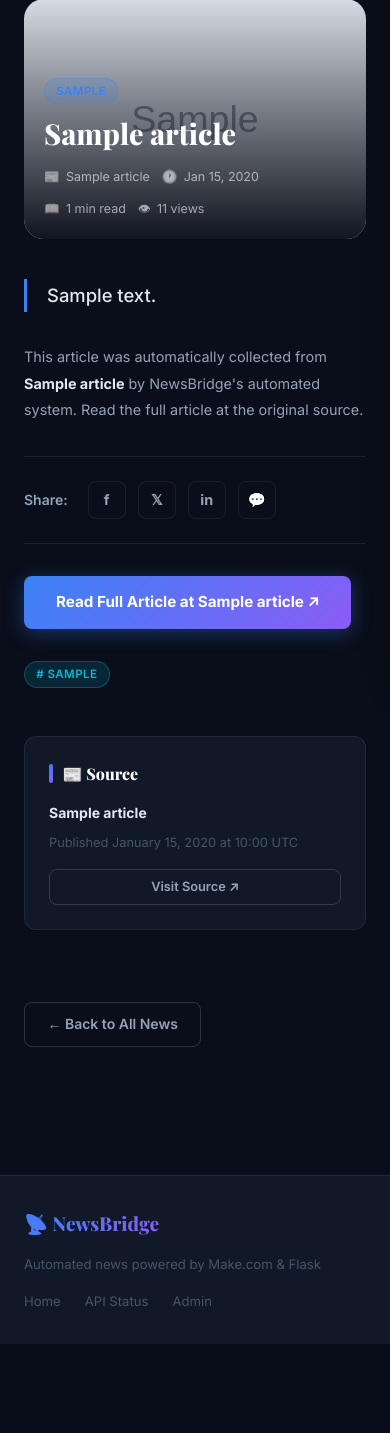
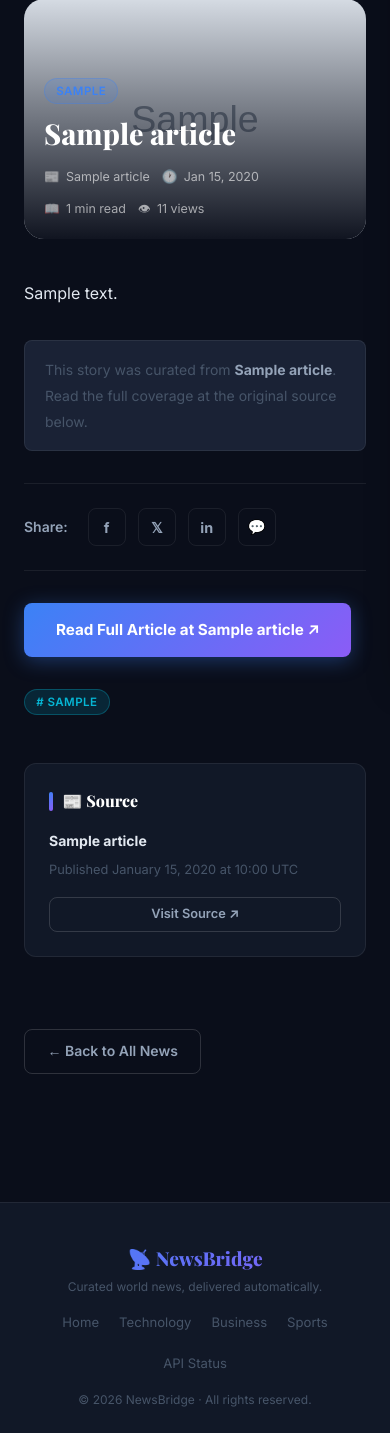
Before and after one commit to ShayanAgha/NewsBridge, a Flask app: page /article/1 in a window 390 px wide; the page is wider, and only the part inside the window is pictured. Shown: the part 160-1593 px from the top of that part. Before the commit the page ends 1504 px from the top of that part, so only its background shows below. Run offline with Flask 3, Linux system fonts and the light colour scheme; tables that the repository leaves empty hold one stand-in row (values such as "Sample post"); grey boxes marked "Sample" are stand-in pictures.

Commit message:
Fix: HTML in summaries, ticker overlap, article content, footer, empty state, search display

```diff
--- a/app/models.py
+++ b/app/models.py
@@ -41,9 +41,25 @@ class Article(db.Model):
             return [t.strip() for t in self.tags.split(',') if t.strip()]
         return []
 
+    def clean_summary(self, max_chars=200):
+        """Return plain-text summary with HTML stripped, truncated to max_chars."""
+        if not self.summary:
+            return ''
+        import re
+        # Strip all HTML tags
+        text = re.sub(r'<[^>]+>', ' ', self.summary)
+        # Collapse whitespace
+        text = re.sub(r'\s+', ' ', text).strip()
+        if max_chars and len(text) > max_chars:
+            text = text[:max_chars].rsplit(' ', 1)[0] + '…'
+        return text
+
     def reading_time(self):
+        """Estimate reading time in minutes from plain-text content."""
         if self.summary:
-            words = len(self.summary.split())
+            import re
+            plain = re.sub(r'<[^>]+>', ' ', self.summary)
+            words = len(plain.split())
             minutes = max(1, round(words / 200))
             return minutes
         return 1
--- a/app/static/css/style.css
+++ b/app/static/css/style.css
@@ -142,6 +142,12 @@ button { cursor: pointer; font-family: inherit; border: none; background: none;
   white-space: nowrap;
 }
 .ticker-track:hover { animation-play-state: paused; }
+.ticker-scroll {
+  flex: 1;
+  overflow: hidden; /* contains the scrolling animation — prevents track leaking over label */
+  display: flex;
+  align-items: center;
+}
 .ticker-item {
   display: inline-flex; align-items: center;
   color: white; font-size: 0.85rem; font-weight: 500;
@@ -466,6 +472,56 @@ button { cursor: pointer; font-family: inherit; border: none; background: none;
 }
 .article-body p { margin-bottom: 1.5rem; }
 
+/* Rich HTML content from RSS feeds */
+.article-body-content {
+  font-size: 1rem; line-height: 1.8; color: var(--clr-text);
+  margin-bottom: 2rem;
+}
+.article-body-content p {
+  margin-bottom: 1.25rem;
+}
+.article-body-content img {
+  max-width: 100%; height: auto;
+  border-radius: var(--radius);
+  margin: 1.25rem 0;
+  display: block;
+}
+.article-body-content a {
+  color: var(--clr-accent);
+  text-decoration: underline;
+  text-underline-offset: 3px;
+}
+.article-body-content a:hover { color: var(--clr-accent-2); }
+.article-body-content h2,
+.article-body-content h3 {
+  font-family: var(--font-serif);
+  color: var(--clr-white);
+  margin: 1.5rem 0 0.6rem;
+  line-height: 1.3;
+}
+.article-body-content ul,
+.article-body-content ol {
+  padding-left: 1.5rem;
+  margin-bottom: 1.25rem;
+}
+.article-body-content li { margin-bottom: 0.4rem; }
+.article-body-content blockquote {
+  border-left: 3px solid var(--clr-accent);
+  padding-left: 1.25rem;
+  color: var(--clr-text-muted);
+  font-style: italic;
+  margin: 1.5rem 0;
+}
+.article-source-note {
+  font-size: 0.875rem; color: var(--clr-text-dim);
+  padding: 1rem 1.25rem;
+  border-radius: var(--radius-sm);
+  background: var(--clr-surface-2);
+  border: 1px solid var(--clr-border);
+  margin-top: 1.5rem;
+}
+.article-source-note strong { color: var(--clr-text-muted); }
+
 .share-bar {
   display: flex; align-items: center; gap: 0.75rem;
   padding: 1.5rem 0;
@@ -651,23 +707,32 @@ button { cursor: pointer; font-family: inherit; border: none; background: none;
 .footer {
   border-top: 1px solid var(--clr-border);
   background: var(--clr-surface);
-  padding: 2rem 0;
+  padding: 2.5rem 0 1.5rem;
   margin-top: 4rem;
 }
 .footer-inner {
-  display: flex; align-items: center; justify-content: space-between;
-  flex-wrap: wrap; gap: 1rem;
+  display: grid;
+  grid-template-columns: auto 1fr auto;
+  align-items: center;
+  gap: 2rem;
 }
+.footer-brand-block { display: flex; flex-direction: column; gap: 0.2rem; }
 .footer-brand {
   font-family: var(--font-serif);
   font-size: 1.2rem; font-weight: 800;
   background: var(--grad-accent); -webkit-background-clip: text;
   -webkit-text-fill-color: transparent; background-clip: text;
 }
-.footer-text { color: var(--clr-text-dim); font-size: 0.82rem; }
-.footer-links { display: flex; gap: 1.5rem; }
+.footer-tagline { color: var(--clr-text-dim); font-size: 0.75rem; }
+.footer-links { display: flex; gap: 1.25rem; justify-content: center; flex-wrap: wrap; }
 .footer-link { color: var(--clr-text-dim); font-size: 0.82rem; transition: color var(--duration); }
 .footer-link:hover { color: var(--clr-accent); }
+.footer-copy { color: var(--clr-text-dim); font-size: 0.75rem; text-align: right; white-space: nowrap; }
+@media (max-width: 768px) {
+  .footer-inner { grid-template-columns: 1fr; gap: 1rem; text-align: center; }
+  .footer-links { justify-content: center; }
+  .footer-copy { text-align: center; }
+}
 
 /* ── Animations ────────────────────────────────────────────── */
 @keyframes fadeInUp {
--- a/app/templates/base.html
+++ b/app/templates/base.html
@@ -20,10 +20,12 @@
   <div class="ticker-bar" role="marquee" aria-live="polite">
     <div class="ticker-inner container">
       <span class="ticker-label">🔴 Breaking</span>
-      <div class="ticker-track" id="ticker-track">
-        {% for item in latest_ticker %}
-        <a href="{{ url_for('public.article_detail', article_id=item.id) }}" class="ticker-item">{{ item.title }}</a>
-        {% endfor %}
+      <div class="ticker-scroll">
+        <div class="ticker-track" id="ticker-track">
+          {% for item in latest_ticker %}
+          <a href="{{ url_for('public.article_detail', article_id=item.id) }}" class="ticker-item">{{ item.title }}</a>
+          {% endfor %}
+        </div>
       </div>
     </div>
   </div>
@@ -71,13 +73,18 @@
   <!-- Footer -->
   <footer class="footer" role="contentinfo">
     <div class="container footer-inner">
-      <span class="footer-brand">📡 NewsBridge</span>
-      <span class="footer-text">Automated news powered by Make.com & Flask</span>
+      <div class="footer-brand-block">
+        <span class="footer-brand">📡 NewsBridge</span>
+        <p class="footer-tagline">Curated world news, delivered automatically.</p>
+      </div>
       <nav class="footer-links" aria-label="Footer navigation">
         <a href="{{ url_for('public.index') }}" class="footer-link">Home</a>
+        <a href="{{ url_for('public.index', category='Technology') }}" class="footer-link">Technology</a>
+        <a href="{{ url_for('public.index', category='Business') }}" class="footer-link">Business</a>
+        <a href="{{ url_for('public.index', category='Sports') }}" class="footer-link">Sports</a>
         <a href="{{ url_for('api.health') }}" class="footer-link">API Status</a>
-        <a href="{{ url_for('admin.dashboard') }}" class="footer-link">Admin</a>
       </nav>
+      <p class="footer-copy">&copy; 2026 NewsBridge &middot; All rights reserved.</p>
     </div>
   </footer>
 
--- a/app/templates/site/article.html
+++ b/app/templates/site/article.html
@@ -84,14 +84,14 @@
     <div>
       <div class="article-body animate-fade-in">
         {% if article.summary %}
-        <p style="font-size:1.15rem;font-weight:500;color:var(--clr-text);line-height:1.8;border-left:3px solid var(--clr-accent);padding-left:1.25rem;margin-bottom:2rem">
-          {{ article.summary }}
-        </p>
+        <div class="article-body-content">
+          {{ article.summary | safe }}
+        </div>
         {% endif %}
-        <p style="color:var(--clr-text-muted);font-size:0.9rem;">
-          This article was automatically collected from
-          <strong style="color:var(--clr-text)">{{ article.source_name or 'an RSS feed' }}</strong>
-          by NewsBridge's automated system. Read the full article at the original source.
+        <p class="article-source-note">
+          This story was curated from
+          <strong>{{ article.source_name or 'an external source' }}</strong>.
+          Read the full coverage at the original source below.
         </p>
       </div>
 
```
Also changed, not shown: app/templates/site/index.html (+21 -12 lines).
